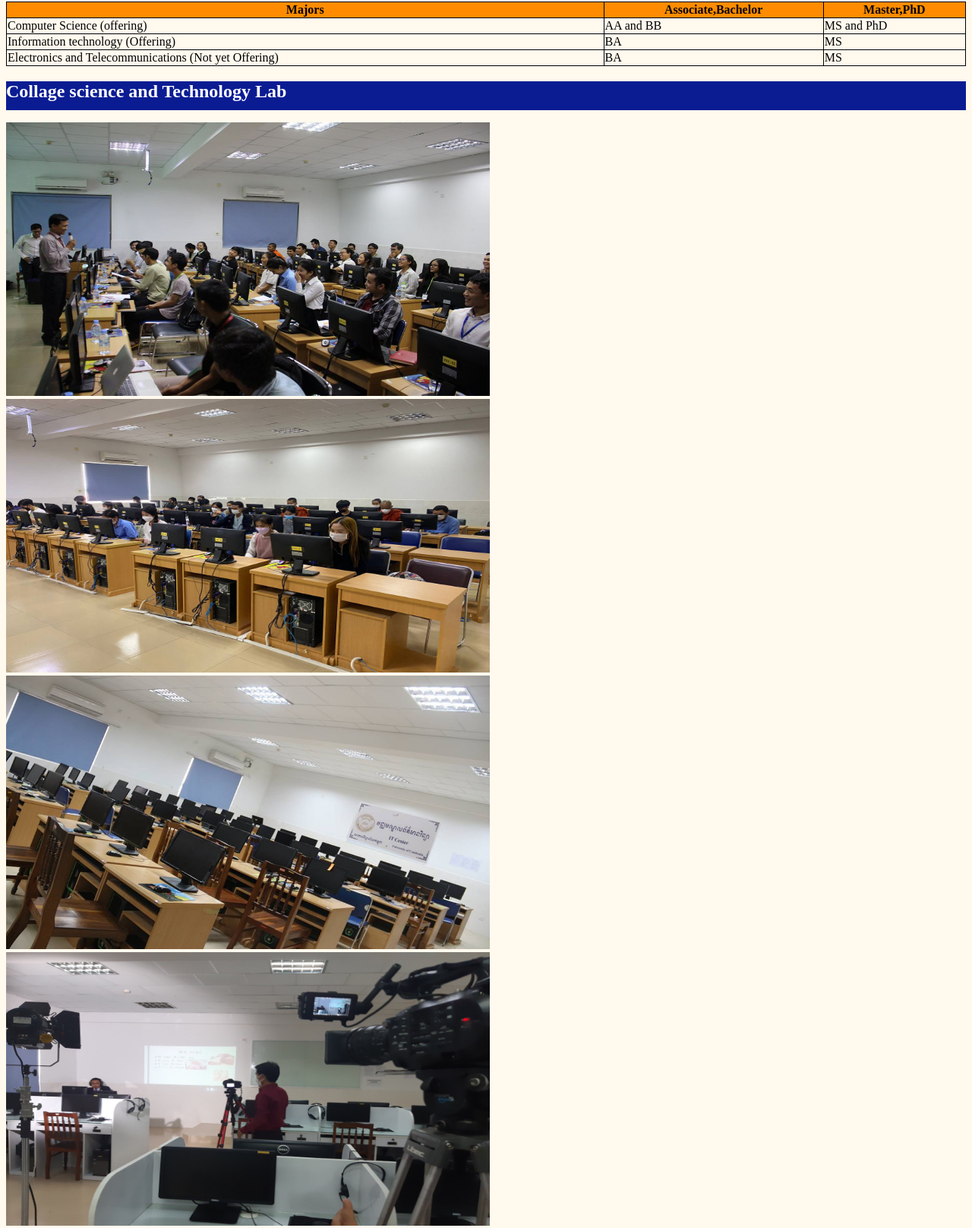
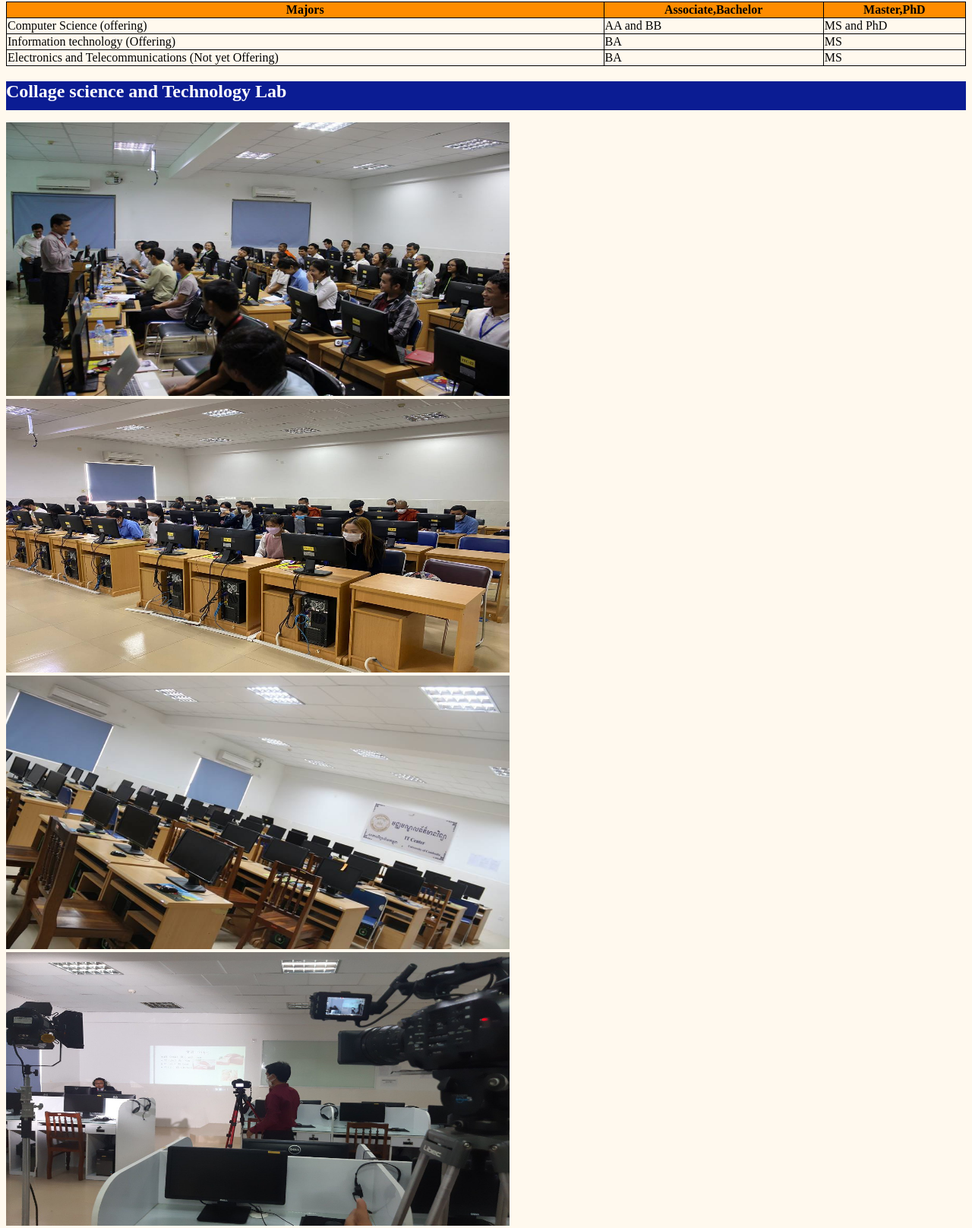
Before and after one commit to Sakcaloyskie/Sak.assignment, a plain HTML site: page index.html in a window 1280 px wide. Shown: the part 1051-2667 px from the top of the page at 76% size. Drawn offline with Linux system fonts and the light colour scheme.

Commit message:
changed heading

```diff
--- a/index.html
+++ b/index.html
@@ -19,7 +19,7 @@
 </style>
 
 <body>
-<h1 style="color:white;"><marquee behavior="scroll" direction="right" scrollamount="10"><img src="img/photo_2024-04-24_13-48-50.jpg" alt="marguee" style="width:100px;height:40px;">ស្វាគមន៍!  IT Women in College Science and Technology<h1></marquee>
+<h1 style="color:white;"><marquee behavior="scroll" direction="right" scrollamount="10"><img src="img/photo_2024-04-24_13-48-50.jpg" alt="marguee" style="width:100px;height:40px;">ស្វាគមន៍! College Science and Technology<h1></marquee>
 <img src="img/img.1.jpg"width="435" height="270">
 <img src="img/img.2.jpg"width="435" height="270">
 <img src="img/img.3.jpg"width="435" height="270"></br>
@@ -78,10 +78,10 @@ div {
 
 </div>
 <p>
-<img src="img/img.4.jpg"width="637" height="360">
-<img src="img/img.5.jpg"width="637" height="360">
-<img src="img/photo_2024-04-23_11-58-28 (3).jpg"width="637" height="360">
-<img src="img/photo_2024-04-23_11-58-28.jpg"width="637" height="360"></br>
+<img src="img/img.4.jpg"width="663" height="360">
+<img src="img/img.5.jpg"width="663" height="360">
+<img src="img/photo_2024-04-23_11-58-28 (3).jpg"width="663" height="360">
+<img src="img/photo_2024-04-23_11-58-28.jpg"width="663" height="360"></br>
 </p>
 <table style="width:100%">
 <caption> Computer Lab University of Cambodia </caption>
```
